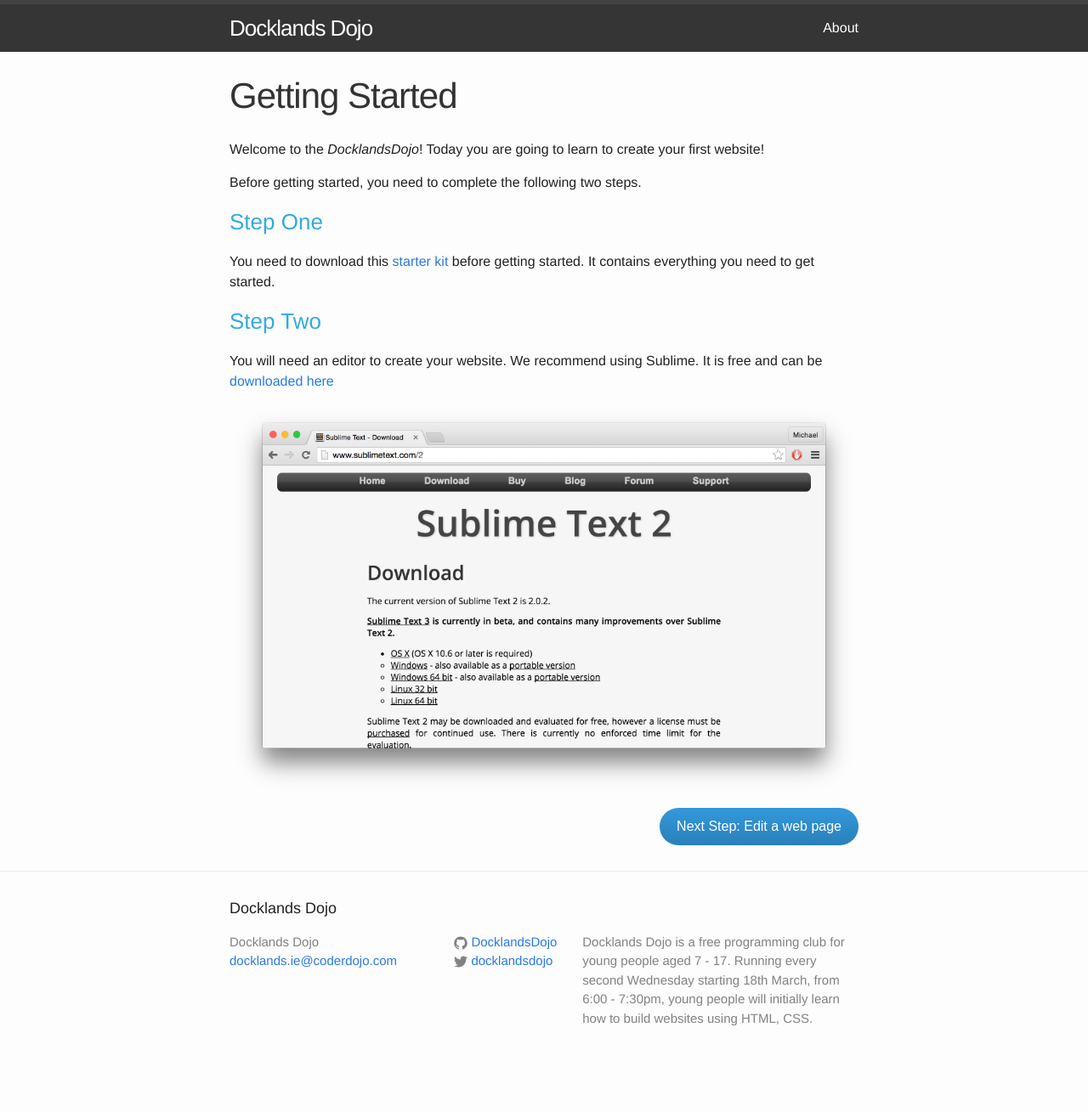
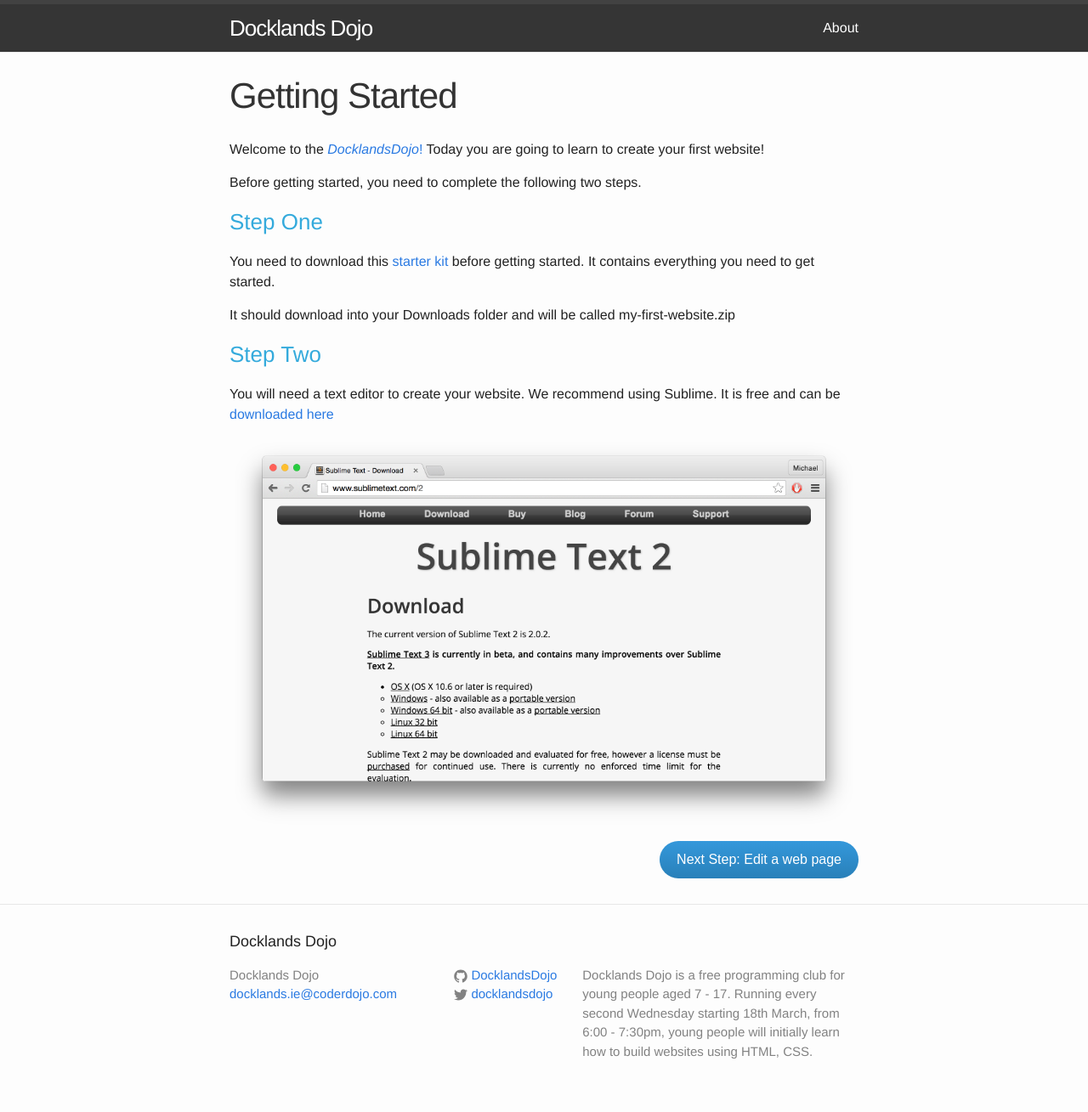
Before and after one commit to summerspirit/docklands-dojo, a Jekyll site: the page built from _posts/2015-03-10-getting-started.markdown, in a window 1280 px wide. Shown: the whole page at 85% size. Built offline with Jekyll 4.4.1, drawn with Linux system fonts in a browser that asks for light colours; before the commit the page ends 1270 px from its top, so only the background shows below that.

Commit message:
Tiny content touch-ups

```diff
--- a/_posts/2015-03-10-getting-started.markdown
+++ b/_posts/2015-03-10-getting-started.markdown
@@ -6,7 +6,7 @@
 step: 1
 ---
 
-Welcome to the _DocklandsDojo_! Today you are going to learn to create your first website!
+Welcome to the [_DocklandsDojo_!](http://docklandsdojo.github.io/docklands-dojo/about/) Today you are going to learn to create your first website!
 
 Before getting started, you need to complete the following two steps.
 
@@ -14,9 +14,10 @@
 You need to download this [starter kit]({{site.baseurl}}/assets/my-first-website.zip) before getting started. It contains
 everything you need to get started.
 
+It should download into your Downloads folder and will be called my-first-website.zip
 
 ###Step Two
-You will need an editor to create your website. We recommend using Sublime. It is free and can
+You will need a text editor to create your website. We recommend using Sublime. It is free and can
 be [downloaded here](http://www.sublimetext.com/2)
 
 <img src="{{site.baseurl}}/assets/sublime.png" />
```
